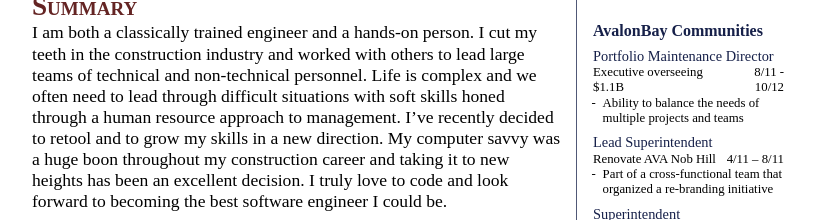
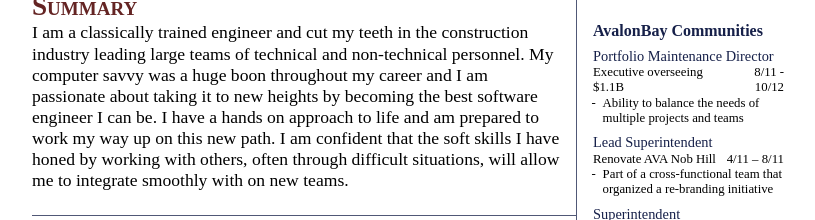
Before and after one commit to matthewkeil/old-matthewkeil.com, a website: page src/index.html in a window 1280 px wide. Shown: the part 173-393 px from the top of the page, without its empty margins (232-1047 px from the left). Drawn offline with Linux system fonts and the light colour scheme.

Commit message:
done for now

```diff
--- a/src/index.html
+++ b/src/index.html
@@ -74,16 +74,15 @@
         <h2>Summary</h2>
         <section>
           <p id="summary">
-            I am both a classically trained engineer and a hands-on person. I
-            cut my teeth in the construction industry and worked with others to
-            lead large teams of technical and non-technical personnel. Life is
-            complex and we often need to lead through difficult situations with
-            soft skills honed through a human resource approach to management.
-            I’ve recently decided to retool and to grow my skills in a new
-            direction. My computer savvy was a huge boon throughout my
-            construction career and taking it to new heights has been an
-            excellent decision. I truly love to code and look forward to
-            becoming the best software engineer I could be.
+            I am a classically trained engineer and cut my teeth in the
+            construction industry leading large teams of technical and
+            non-technical personnel. My computer savvy was a huge boon
+            throughout my career and I am passionate about taking
+            it to new heights by becoming the best software engineer I can
+            be. I have a hands on approach to life and am prepared to
+            work my way up on this new path. I am confident that the soft skills
+            I have honed by working with others, often through difficult
+            situations, will allow me to integrate smoothly with on new teams.
           </p>
         </section>
         <h2>Projects</h2>
@@ -255,8 +254,8 @@
                   >
                 </h3>
                 <h5>
-                  Kubernetes orchestrated cluster. DevOps platform. Serves bucket storage over
-                  https. Production Node.js hosting.
+                  Kubernetes orchestrated cluster. DevOps platform. Serves
+                  bucket storage over https. Production Node.js hosting.
                 </h5>
                 <ul class="list-with-bullets">
                   <li>Devops methodologies</li>
```
